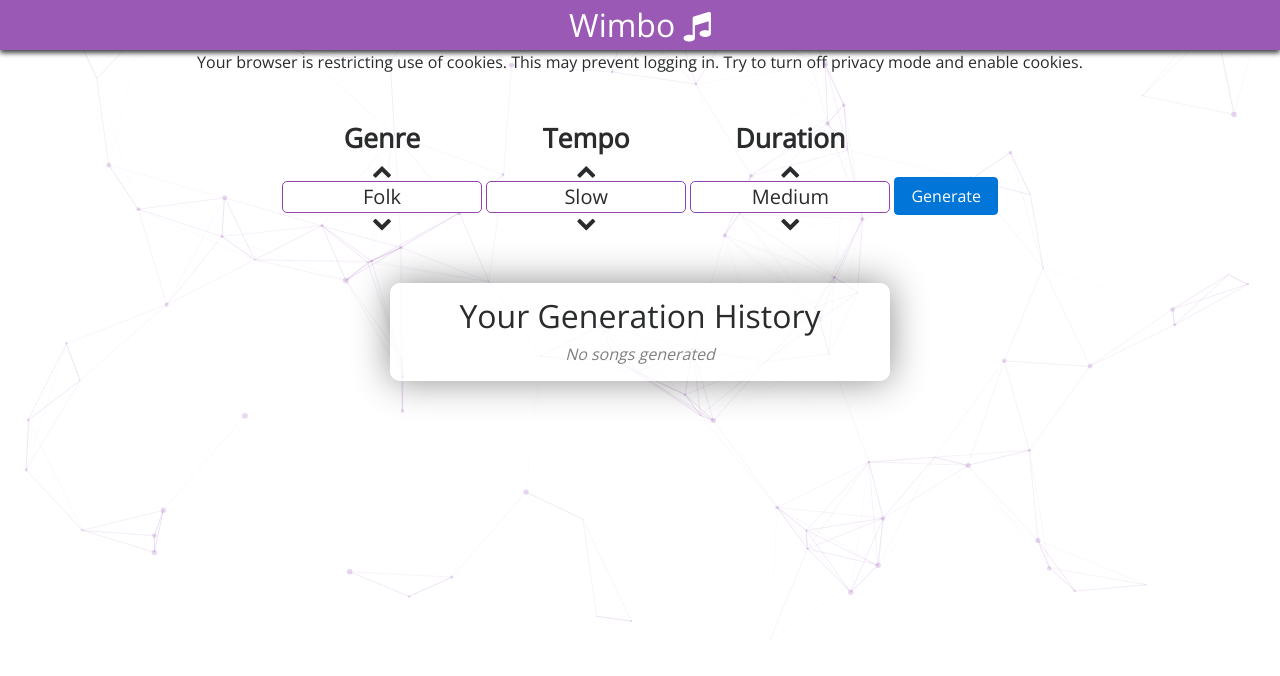
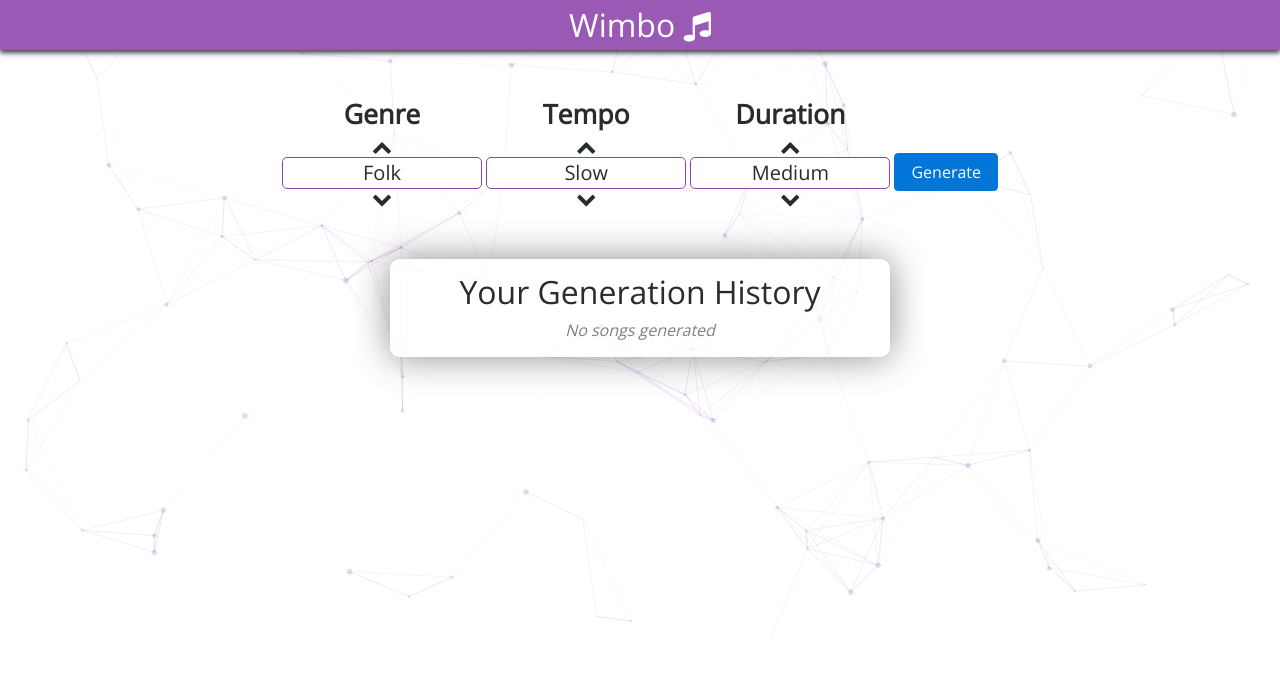
Before and after one commit to 4398-mg/web_app, a Flask app: template app/templates/index.html in a window 1280 px wide. Shown: the top 676 px of the page. Run offline with Flask 2, Linux system fonts and the light colour scheme; the template is opened without the code that fills it: most values are stand-ins (such as "Sample title", 1, 10 or a date in 2020); parts of the project's set-up code (start-up, migrations or seed data) failed here and were passed over; some libraries are stand-ins or nearby versions.

Commit message:
removed unwanted dialogue

```diff
--- a/app/static/js/main.js
+++ b/app/static/js/main.js
@@ -67,12 +67,6 @@
 
 $(document).ready(function () {
 
-    // Hide indicator that scripts aren't loading
-    $("#js-off-warning").hide();
-    // Hide warning that cookies aren't enabled
-    if (navigator.cookiesEnabled) {
-        $("#cookies-off-warning").hide();
-    }
 
     $('.cycle-up').on('click', function (event) {
 
--- a/app/templates/index.html
+++ b/app/templates/index.html
@@ -47,14 +47,6 @@
       }
     </script>
   </div>
-
-  <span class="browser-warnings" id="js-off-warning">
-    Some scripts failed. Is your browser blocking scripts?
-  </span>
-  <span class="browser-warnings" id="cookies-off-warning">
-    Your browser is restricting use of cookies. This may prevent logging in. Try to turn off privacy mode and enable
-    cookies.
-  </span>
 
   <div class="container">
     <form class="center-block" id="gen">
```
